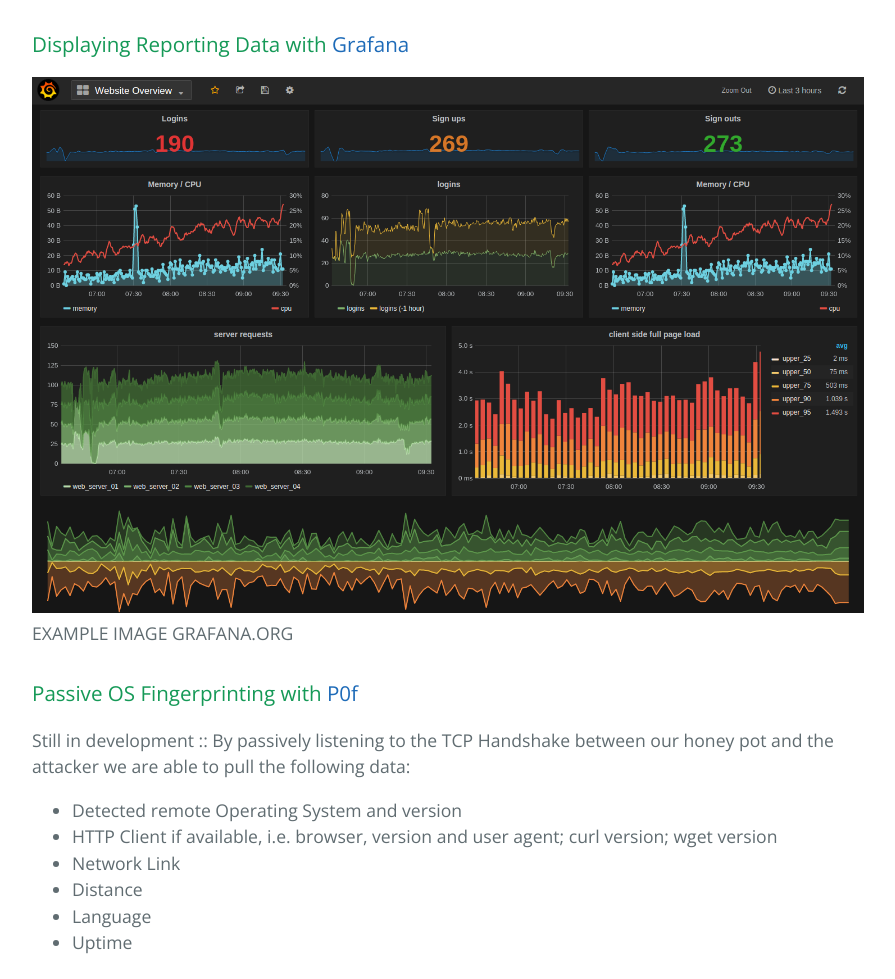
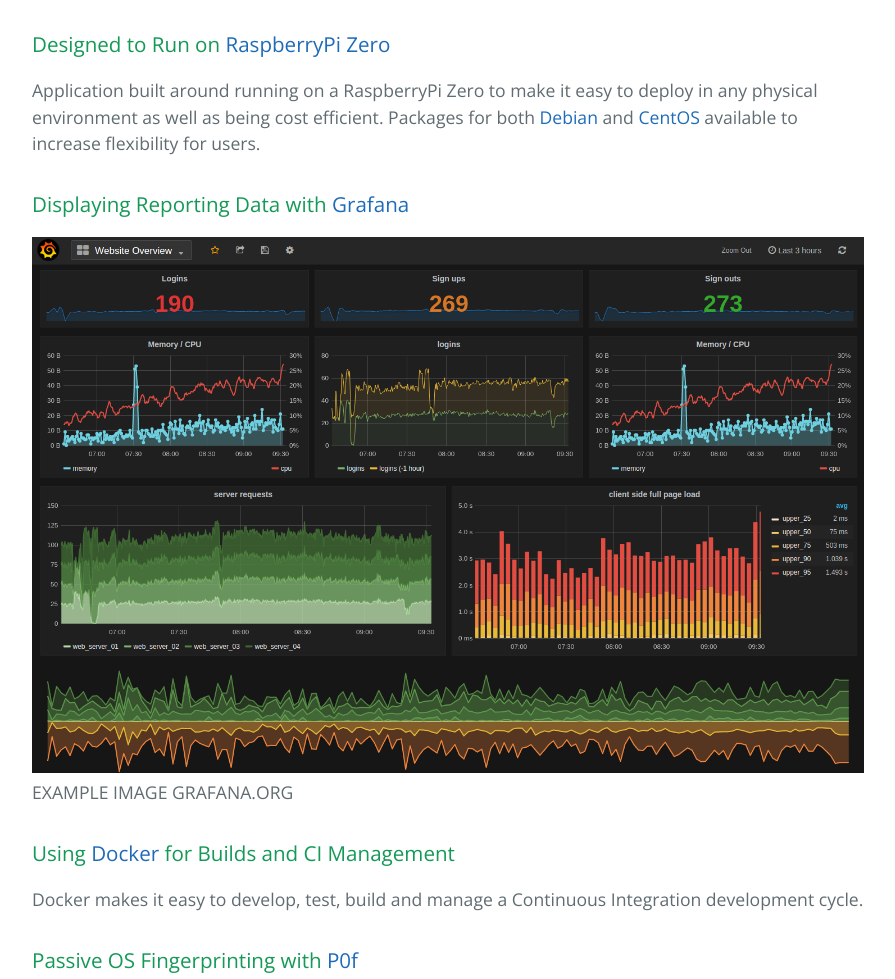
Before and after one commit to RECCE7/recce7.github.io, a plain HTML site: page index.html in a window 1280 px wide. Shown: the part 1547-2526 px from the top of the page, without its empty margins (192-1087 px from the left). Drawn offline with nearby package versions, Linux system fonts and the light colour scheme.

```diff
--- a/index.html
+++ b/index.html
@@ -48,11 +48,22 @@
 <a id="features-and-libraries-used" class="anchor" href="#features-and-libraries-used" aria-hidden="true"><span aria-hidden="true" class="octicon octicon-link"></span></a>Features and Libraries Used</h1>
 
 <h3>
+<a id="designed-to-run-on-raspberrypi-zero" class="anchor" href="#designed-to-run-on-raspberrypi-zero" aria-hidden="true"><span aria-hidden="true" class="octicon octicon-link"></span></a>Designed to Run on <a href="https://www.raspberrypi.org/products/pi-zero/">RaspberryPi Zero</a>
+</h3>
+
+<p>Application built around running on a RaspberryPi Zero to make it easy to deploy in any physical environment as well as being cost efficient.  Packages for both <a href="https://www.debian.org/">Debian</a> and <a href="https://www.centos.org/">CentOS</a> available to increase flexibility for users.</p>
+
+<h3>
 <a id="displaying-reporting-data-with-grafana" class="anchor" href="#displaying-reporting-data-with-grafana" aria-hidden="true"><span aria-hidden="true" class="octicon octicon-link"></span></a>Displaying Reporting Data with <a href="http://grafana.org/">Grafana</a>
 </h3>
 
 <p><img src="recce7.github.io/images/dashboard_ex.png" alt="">
 EXAMPLE IMAGE GRAFANA.ORG</p>
+
+<h3>
+<a id="using-docker-for-builds-and-ci-management" class="anchor" href="#using-docker-for-builds-and-ci-management" aria-hidden="true"><span aria-hidden="true" class="octicon octicon-link"></span></a>Using <a href="https://www.docker.com/">Docker</a> for Builds and CI Management</h3>
+
+<p>Docker makes it easy to develop, test, build and manage a Continuous Integration development cycle.</p>
 
 <h3>
 <a id="passive-os-fingerprinting-with-p0f" class="anchor" href="#passive-os-fingerprinting-with-p0f" aria-hidden="true"><span aria-hidden="true" class="octicon octicon-link"></span></a>Passive OS Fingerprinting with <a href="http://lcamtuf.coredump.cx/p0f3/">P0f</a>
```
Also changed, not shown: params.json (+1 -1 lines).
